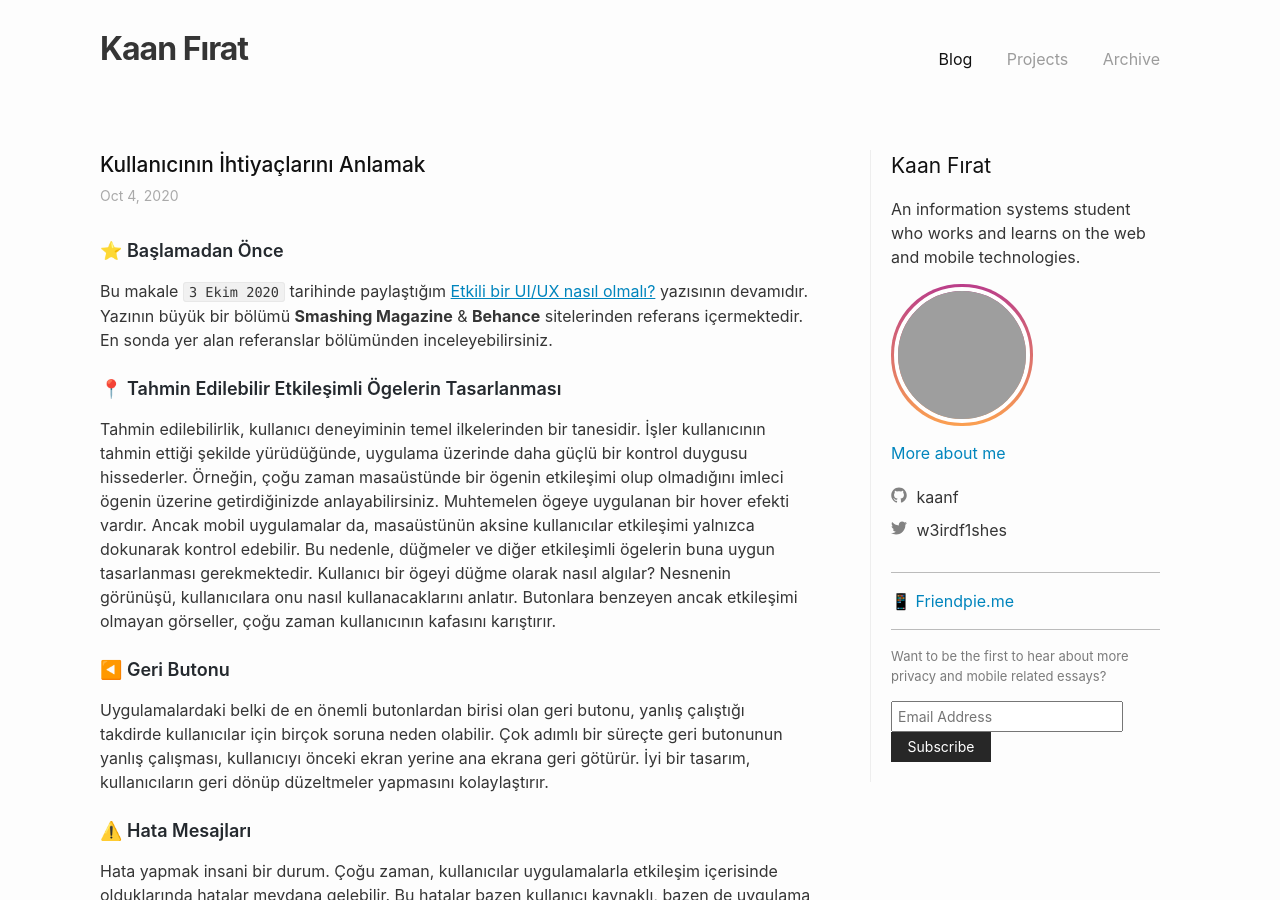
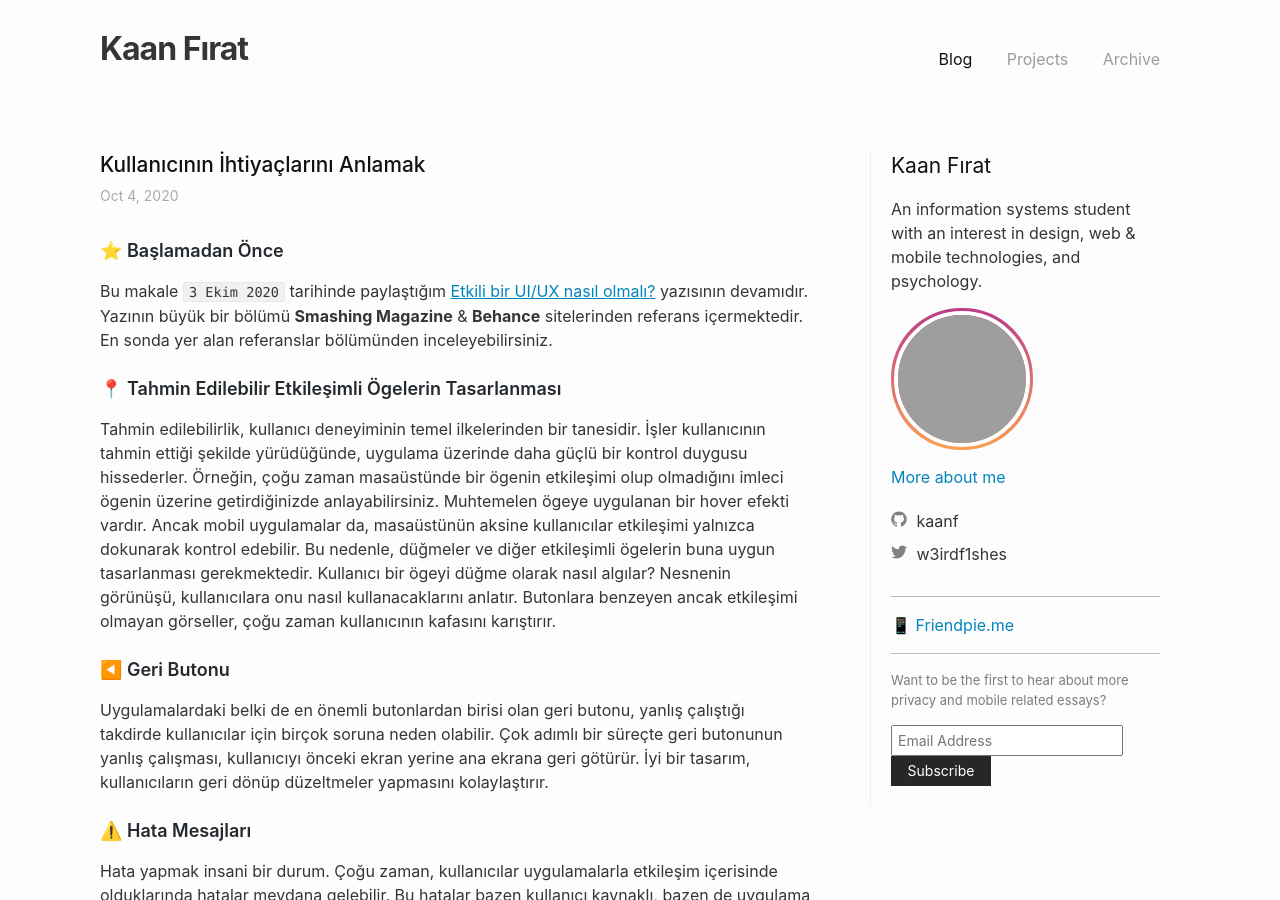
Before and after one commit to kaanf/personal-blog, a Jekyll site: the page built from index.html, in a window 1280 px wide and 900 px high. Built offline with Jekyll 4.4.1, drawn with Linux system fonts in a browser that asks for light colours; the list of posts is cut into pages by our own code; grey boxes are pictures that could not be loaded.

Commit message:
bio update

```diff
--- a/_includes/sidebar.html
+++ b/_includes/sidebar.html
@@ -1,7 +1,7 @@
 <div id="sidebar">
 
     <h1 style="font-size: 21px;">Kaan Fırat</h1>
-    <p>An information systems student who works and learns on the web and mobile technologies.</p>
+    <p>An information systems student with an interest in design, web & mobile technologies, and psychology.</p>
 
     {% include instapipe.html %}
 
```
